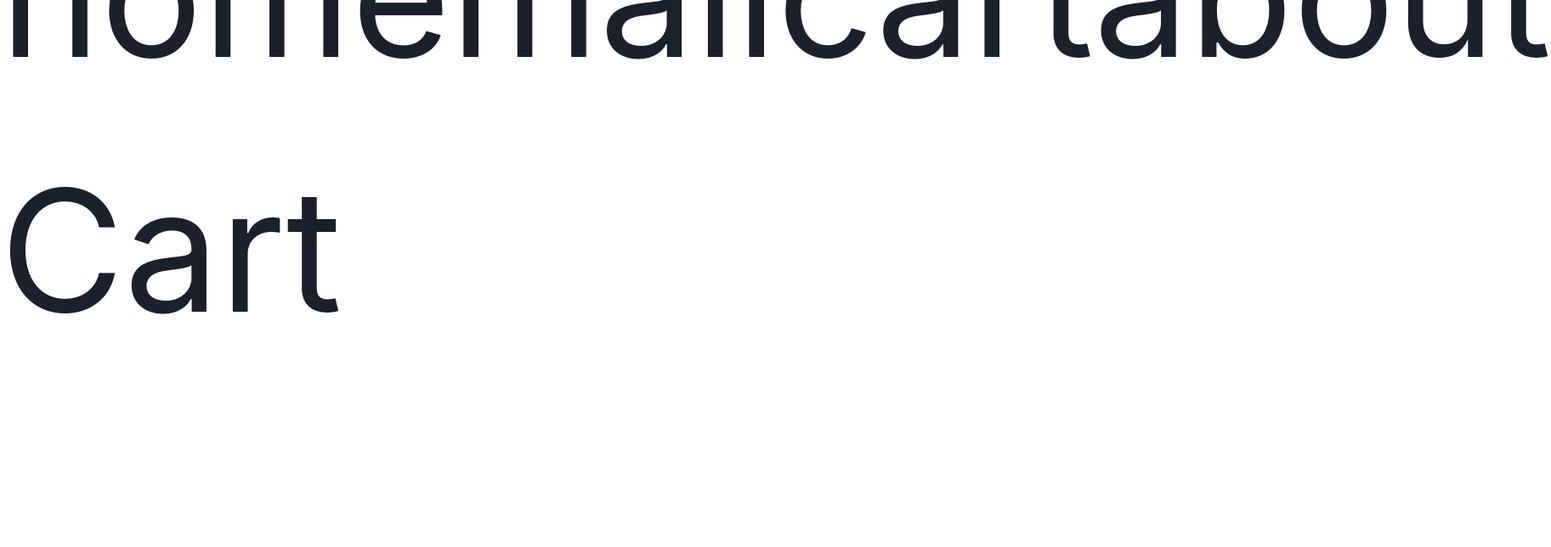
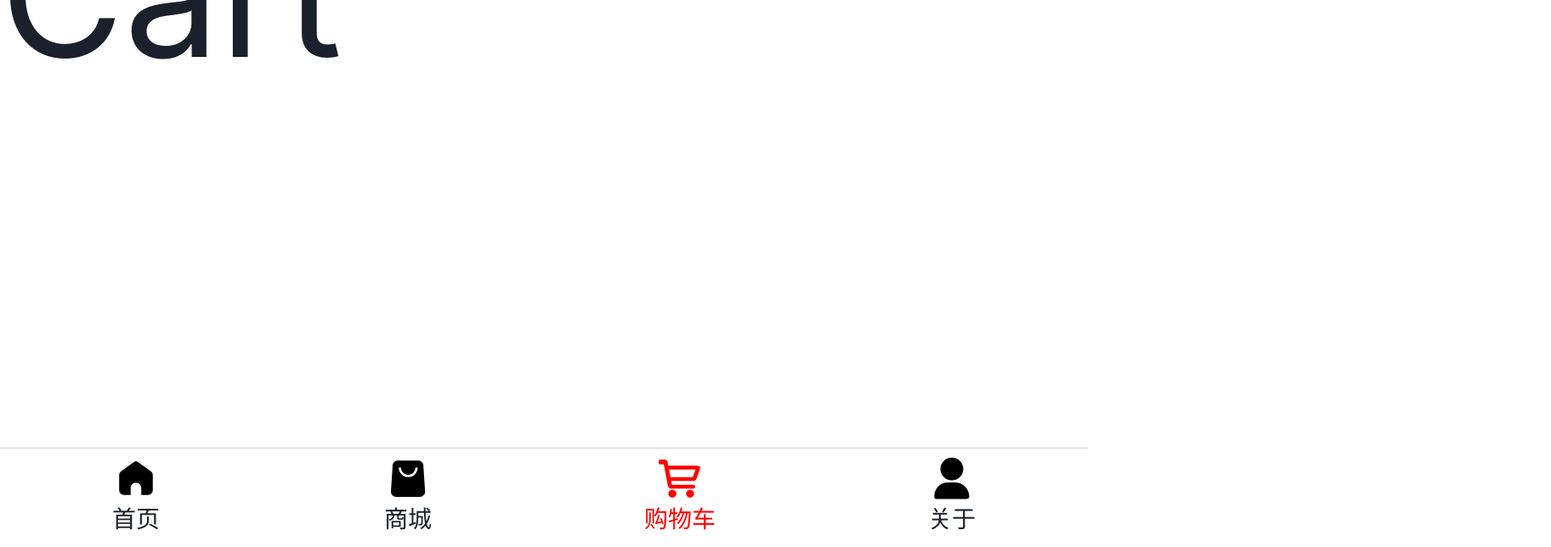
Before and after one commit to liu-serendipity/graduation-project, a React (Create React App) app in the folder good-shop/: page /cart/v/cart in a window 1280 px wide. Shown: the part 156-800 px from the top of the page at 85% size, 1825 px wide, since content can reach past the window. Built offline with nearby package versions, Linux system fonts and the light colour scheme.

Commit message:
feature:footer

```diff
--- /dev/null
+++ b/good-shop/src/assets/icon.js
@@ -0,0 +1,83 @@
+export const IconIndex = ({ w = 200, h = 200, fill = '#333333' }) => {
+  return (
+    <svg
+      t='1678771932001'
+      class='icon'
+      viewBox='0 0 1024 1024'
+      version='1.1'
+      xmlns='http://www.w3.org/2000/svg'
+      p-id='13299'
+      width={w}
+      height={h}
+    >
+      <path
+        d='M555.541333 117.994667l312.874667 224.565333A117.333333 117.333333 0 0 1 917.333333 437.866667V800c0 64.8-52.533333 117.333333-117.333333 117.333333H640V746.666667c0-70.688-57.312-128-128-128s-128 57.312-128 128v170.666666H224c-64.8 0-117.333333-52.533333-117.333333-117.333333V437.877333a117.333333 117.333333 0 0 1 48.917333-95.317333l312.874667-224.565333a74.666667 74.666667 0 0 1 87.082666 0z'
+        fill={fill}
+        p-id='13300'
+      ></path>
+    </svg>
+  );
+};
+
+export const IconAbout = ({ w = 200, h = 200, fill = '#333333' }) => {
+  return (
+    <svg
+      t='1678772054177'
+      class='icon'
+      viewBox='0 0 1024 1024'
+      version='1.1'
+      xmlns='http://www.w3.org/2000/svg'
+      p-id='16170'
+      width={w}
+      height={h}
+    >
+      <path
+        d='M788.8 288c0 153.6-123.2 276.8-276.8 276.8S235.2 441.6 235.2 288 358.4 12.8 512 12.8 788.8 134.4 788.8 288zM864 1012.8H136c-32 0-46.4-24-46.4-56 0-190.4 139.2-340.8 324.8-340.8h171.2c185.6 0 347.2 152 347.2 342.4v-3.2c1.6 32-36.8 56-68.8 57.6z'
+        fill={fill}
+        p-id='16171'
+      ></path>
+    </svg>
+  );
+};
+
+export const IconMall = ({ w = 200, h = 200, fill = '#333333' }) => {
+  return (
+    <svg
+      t='1678771870618'
+      class='icon'
+      viewBox='0 0 1024 1024'
+      version='1.1'
+      xmlns='http://www.w3.org/2000/svg'
+      p-id='11324'
+      width={w}
+      height={h}
+    >
+      <path
+        d='M884.3264 210.6368c0-69.12-55.296-125.0816-123.5456-125.0816L266.496 85.5552c-68.2496 0-123.5968 55.9616-123.5968 125.0816L101.6832 836.096c0 69.12 55.296 125.1328 123.5968 125.1328l576.7168 0c68.2496 0 123.60192-56.0128 123.60192-125.1328L884.3264 210.6368zM746.6496 255.3344c0 61.5936-23.7056 119.552-66.7648 163.1232-43.008 43.5712-100.2496 67.584-161.1264 67.584-60.8768 0-118.1184-24.0128-161.1776-67.584-43.008-43.5712-66.7136-101.5296-66.7136-163.1232l0-0.6656 56.0128 0.1024 0 0.7168c0.1024 95.8464 77.1584 173.824 171.8784 173.824 94.72 0 171.776-77.9776 171.8272-173.824l0-0.6656 56.064-0.256L746.6496 255.3344z'
+        fill={fill}
+        p-id='11325'
+      ></path>
+    </svg>
+  );
+};
+
+export const IconCart = ({ w = 200, h = 200, fill = '#333333' }) => {
+  return (
+    <svg
+      t='1678771982698'
+      class='icon'
+      viewBox='0 0 1028 1024'
+      version='1.1'
+      xmlns='http://www.w3.org/2000/svg'
+      p-id='14309'
+      width={w}
+      height={h}
+    >
+      <path
+        d='M332.8 790.528q19.456 0 36.864 7.168t30.208 19.968 20.48 30.208 7.68 36.864-7.68 36.864-20.48 30.208-30.208 20.48-36.864 7.68q-20.48 0-37.888-7.68t-30.208-20.48-20.48-30.208-7.68-36.864 7.68-36.864 20.48-30.208 30.208-19.968 37.888-7.168zM758.784 792.576q19.456 0 37.376 7.168t30.72 19.968 20.48 30.208 7.68 36.864-7.68 36.864-20.48 30.208-30.72 20.48-37.376 7.68-36.864-7.68-30.208-20.48-20.48-30.208-7.68-36.864 7.68-36.864 20.48-30.208 30.208-19.968 36.864-7.168zM930.816 210.944q28.672 0 44.544 7.68t22.528 18.944 6.144 24.064-3.584 22.016-13.312 37.888-22.016 62.976-23.552 68.096-18.944 53.248q-13.312 40.96-33.28 56.832t-49.664 15.872l-35.84 0-65.536 0-86.016 0-96.256 0-253.952 0 14.336 92.16 517.12 0q49.152 0 49.152 41.984 0 20.48-9.728 35.84t-38.4 14.336l-49.152 0-94.208 0-118.784 0-119.808 0-99.328 0-55.296 0q-20.48 0-34.304-9.216t-23.04-24.064-14.848-32.256-8.704-32.768q-1.024-6.144-5.632-29.696t-11.264-58.88-14.848-78.848-16.384-87.552q-19.456-103.424-44.032-230.4l-76.8 0q-15.36 0-25.6-7.68t-16.896-18.432-9.216-23.04-2.56-22.528q0-20.48 13.824-33.792t37.376-12.288l103.424 0q20.48 0 32.768 6.144t19.456 15.36 10.24 18.944 5.12 16.896q2.048 8.192 4.096 23.04t4.096 30.208q3.072 18.432 6.144 38.912l700.416 0zM892.928 302.08l-641.024-2.048 35.84 185.344 535.552 1.024z'
+        fill={fill}
+        p-id='14310'
+      ></path>
+    </svg>
+  );
+};
--- a/good-shop/src/components/Footer/index.jsx
+++ /dev/null
@@ -1,22 +0,0 @@
-import React from 'react';
-import { Link } from 'react-router-dom';
-import { Box, Flex } from '@chakra-ui/react';
-
-export const Footer = () => {
-  return (
-    <Flex>
-      <Link to='/'>
-        <Box>home</Box>
-      </Link>
-      <Link to='/mall'>
-        <Box>mall</Box>
-      </Link>
-      <Link to='/cart'>
-        <Box>cart</Box>
-      </Link>
-      <Link to='/about'>
-        <Box>about</Box>
-      </Link>
-    </Flex>
-  );
-};
--- /dev/null
+++ b/good-shop/src/components/Footer/index.tsx
@@ -0,0 +1,43 @@
+import React, { useState } from 'react';
+import { NavLink } from 'react-router-dom';
+import { Box, Flex, Text } from '@chakra-ui/react';
+import { FONTSIZE, FOOTERTABS } from '../../const';
+
+interface StyleBoxProps {
+  children: string;
+  link: string;
+  Icon: any;
+}
+
+const StyleBox = ({ children, link, Icon }: StyleBoxProps) => {
+  return (
+    <NavLink to={link}>
+      {({ isActive }) => (
+        <Flex flexDir={'column'} alignItems={'center'} w='0.9rem' p={'0.05rem 0 0.06rem 0'}>
+          <Icon w='0.25rem' h='0.25rem' fill={isActive ? 'red' : ''} />
+          <Box mt='0.01rem'>
+            <Text fontSize={FONTSIZE.small} color={isActive ? 'red' : ''}>
+              {children}
+            </Text>
+          </Box>
+        </Flex>
+      )}
+    </NavLink>
+  );
+};
+
+export const Footer = () => {
+  return (
+    <Box w={'100%'} pos={'fixed'} bottom={0} borderTop={'1px solid rgba(0, 0, 0, 0.2)'}>
+      <Flex justify={'space-around'}>
+        {FOOTERTABS.map((item) => {
+          return (
+            <StyleBox key={item.title} link={item.link} Icon={item.Icon}>
+              {item.title}
+            </StyleBox>
+          );
+        })}
+      </Flex>
+    </Box>
+  );
+};
--- /dev/null
+++ b/good-shop/src/const/index.js
@@ -0,0 +1,30 @@
+import { IconIndex, IconMall, IconCart, IconAbout } from '../assets/icon';
+
+export const FONTSIZE = {
+  small: '0.14rem',
+  medium: '0.16rem',
+  big: '0.18rem',
+};
+
+export const FOOTERTABS = [
+  {
+    title: '首页',
+    link: '/',
+    Icon: IconIndex,
+  },
+  {
+    title: '商城',
+    link: '/mall',
+    Icon: IconMall,
+  },
+  {
+    title: '购物车',
+    link: '/cart',
+    Icon: IconCart,
+  },
+  {
+    title: '关于',
+    link: '/about',
+    Icon: IconAbout,
+  },
+];
```
Also changed, not shown: good-shop/src/index.css (+3 -5 lines).
